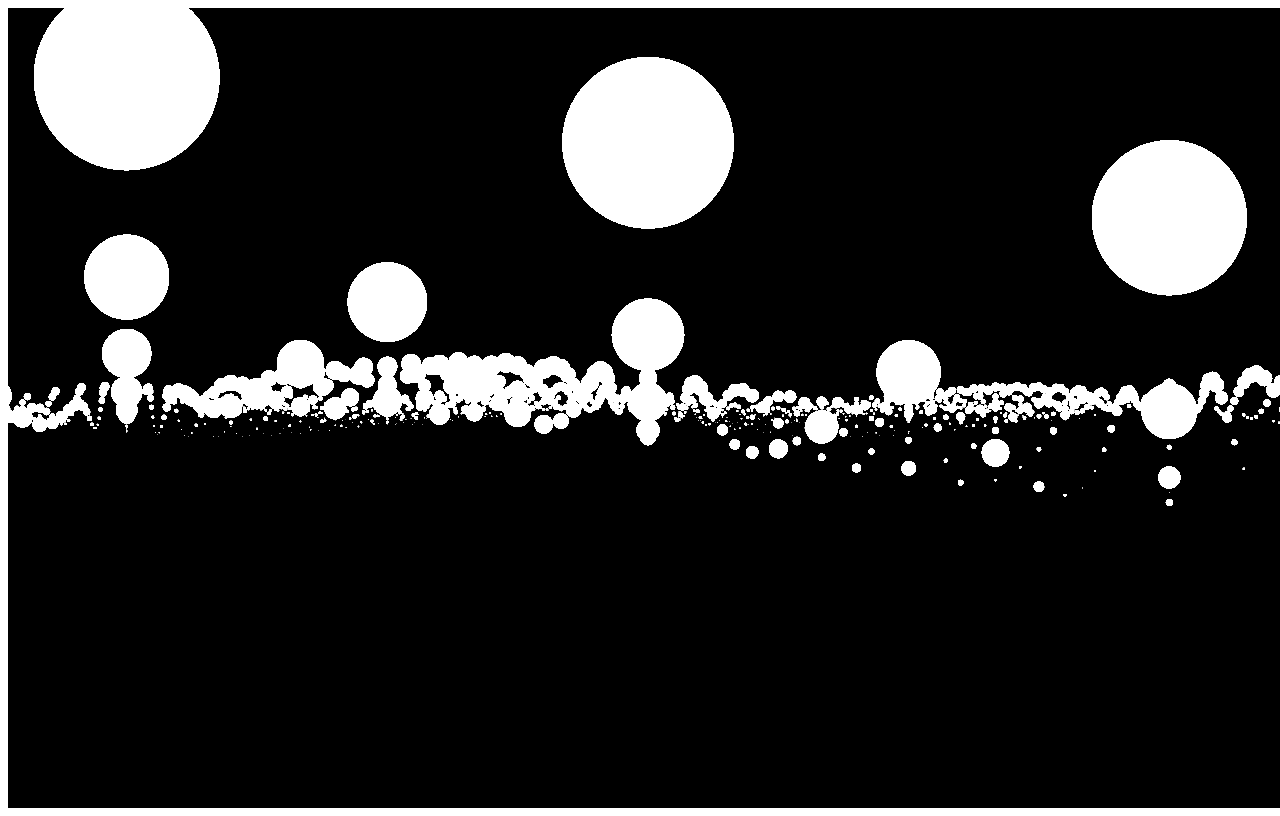
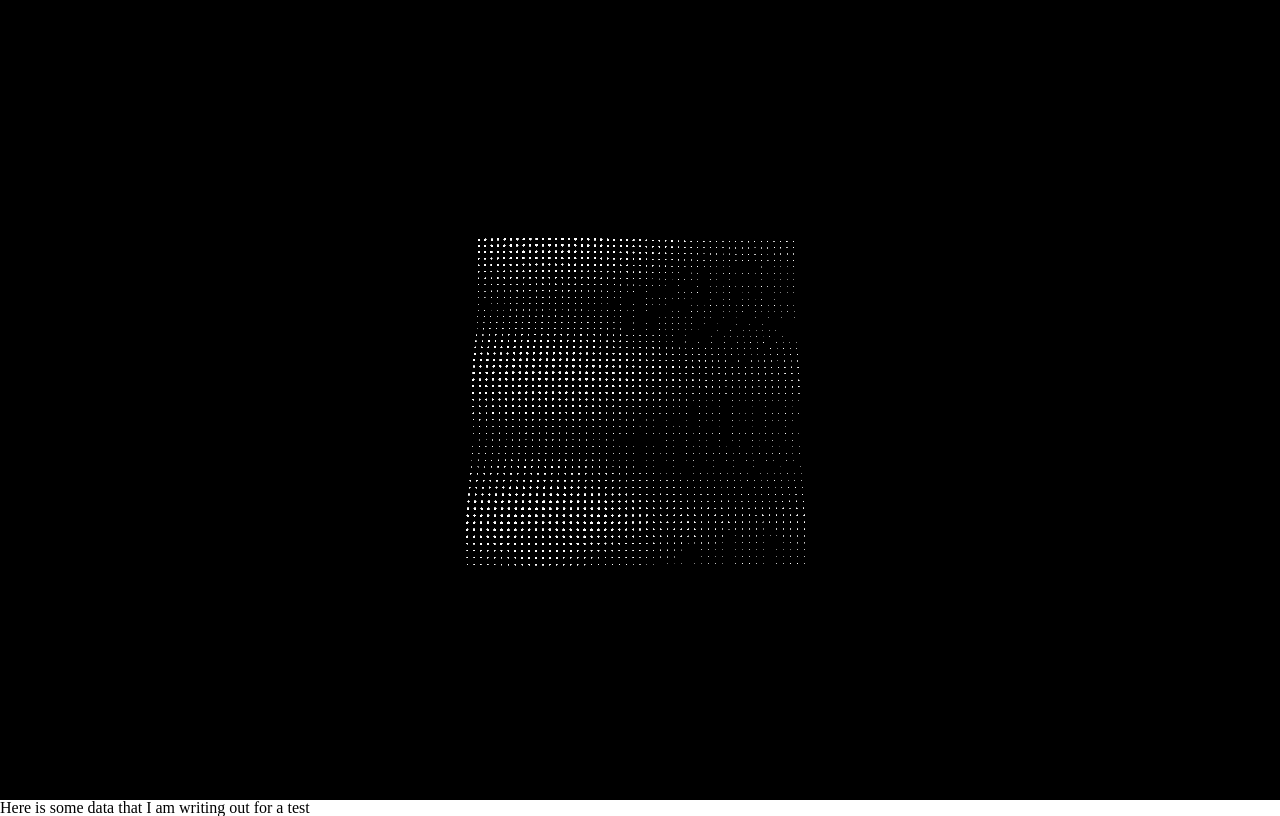
Before and after one commit to lukehollinda/lukehollinda.github.io, a plain HTML site: page index.html in a window 1280 px wide. Drawn offline with nearby package versions, Linux system fonts and the light colour scheme; animation ran at ten frames a second.

Commit message:
Added initial camera drop

```diff
--- a/index.html
+++ b/index.html
@@ -1,12 +1,13 @@
 <!DOCTYPE html>
-<html>
+<html margin="0", padding="0">
     <head>
 		<title>Luke's Personal Site</title>
 		<meta charset="utf-8">
 		<meta name="viewport" content="width=device-width, user-scalable=no, minimum-scale=1.0, maximum-scale=1.0">
-		<!-- <link type="text/css" rel="stylesheet" href="main.css"> -->
+		<link type="text/css" rel="stylesheet" href="reset.css">
 	</head>
-    <body>
+    <body margin="0", padding="0">
+        <div class=animationPanel > </div>
         <script src="js/three.js"></script>
         <script type="x-shader/x-vertex" id="vertexshader">
 
@@ -56,17 +57,31 @@
             animate();
 
 
+            var transitionTimeInMilliseconds = 1000;
+            var oldColor = [0, 0, 0]
+            var newColor = [0,0,0]
+
+            //setInterval(function, milliseconds)
+
+            function changeColorSmoothly()
+            {
+                let halfMax = 255/2;
+                newColor[0] = Math.random() * halfMax;
+                newColor[1] = Math.random() * halfMax;
+                newColor[2] = Math.random() * halfMax;
 
 
+            }
 
             function init()
             {
-                container = document.createElement( 'div' );
-				document.body.appendChild( container );
+                // container = document.createElement( 'div' );
+				// document.body.appendChild( container );
 
+                container = document.getElementsByClassName("animationPanel")[0];
 				camera = new THREE.PerspectiveCamera( 75, window.innerWidth / window.innerHeight, 1, 10000 );
 				camera.position.z = 1000;
-
+                camera.position.y = 10000;
 				scene = new THREE.Scene();
 
 				//
@@ -125,8 +140,6 @@
 				container.style.touchAction = 'none';
 				//container.addEventListener( 'pointermove', onPointerMove );
 
-				//
-
 				window.addEventListener( 'resize', onWindowResize );
             }
 
@@ -144,7 +157,7 @@
                 camera.aspect = window.innerWidth / window.innerHeight;
                 camera.updateProjectionMatrix();
 
-                renderer.setSize( window.innerWidth, window.innerHeight );
+                renderer.setSize( window.innerWidth, window.innerHeight);
             }
 
             function onPointerMove( event )
@@ -158,8 +171,8 @@
             function render()
             {
 
-                camera.position.x += ( mouseX - camera.position.x ) * .05;
-                camera.position.y += ( - mouseY - camera.position.y ) * .05;
+                camera.position.x += ( mouseX - camera.position.x ) * .005;
+                camera.position.y += ( - mouseY - camera.position.y ) * .005 + 1;
                 camera.lookAt( scene.position );
 
                 const positions = particles.geometry.attributes.position.array;
@@ -171,11 +184,11 @@
                 {
                     for ( let iy = 0; iy < AMOUNTY; iy ++ )
                     {
-                        positions[ i + 1 ] = ( Math.sin( ( ix + count ) * 0.3 ) * 50 ) +
-                                        ( Math.sin( ( iy + count ) * 0.5 ) * 50 );
+                        positions[ i + 1 ] = ( Math.sin( ( ix + count ) * 0.1 ) * 50 ) +
+                                        ( Math.sin( ( iy + count ) * 0.3 ) * 50 );
 
-                        scales[ j ] = ( Math.sin( ( ix + count ) * 0.3 ) + 1 ) * 20 +
-                                        ( Math.sin( ( iy + count ) * 0.5 ) + 1 ) * 20;
+                        scales[ j ] = ( Math.sin( ( ix + count ) * 0.1 ) + 1 ) * 20 +
+                                        ( Math.sin( ( iy + count ) * 0.3 ) + 1 ) * 20;
 
                         i += 3;
                         j ++;
@@ -192,5 +205,6 @@
             }
 		</script>
 
+        <div>Here is some data that I am writing out for a test</div>
     </body>
 </html>
--- /dev/null
+++ b/reset.css
@@ -0,0 +1,48 @@
+/* http://meyerweb.com/eric/tools/css/reset/
+   v2.0 | 20110126
+   License: none (public domain)
+*/
+
+html, body, div, span, applet, object, iframe,
+h1, h2, h3, h4, h5, h6, p, blockquote, pre,
+a, abbr, acronym, address, big, cite, code,
+del, dfn, em, img, ins, kbd, q, s, samp,
+small, strike, strong, sub, sup, tt, var,
+b, u, i, center,
+dl, dt, dd, ol, ul, li,
+fieldset, form, label, legend,
+table, caption, tbody, tfoot, thead, tr, th, td,
+article, aside, canvas, details, embed,
+figure, figcaption, footer, header, hgroup,
+menu, nav, output, ruby, section, summary,
+time, mark, audio, video {
+	margin: 0;
+	padding: 0;
+	border: 0;
+	font-size: 100%;
+	font: inherit;
+	vertical-align: baseline;
+}
+/* HTML5 display-role reset for older browsers */
+article, aside, details, figcaption, figure,
+footer, header, hgroup, menu, nav, section {
+	display: block;
+}
+body {
+	line-height: 1;
+}
+ol, ul {
+	list-style: none;
+}
+blockquote, q {
+	quotes: none;
+}
+blockquote:before, blockquote:after,
+q:before, q:after {
+	content: '';
+	content: none;
+}
+table {
+	border-collapse: collapse;
+	border-spacing: 0;
+}
```
